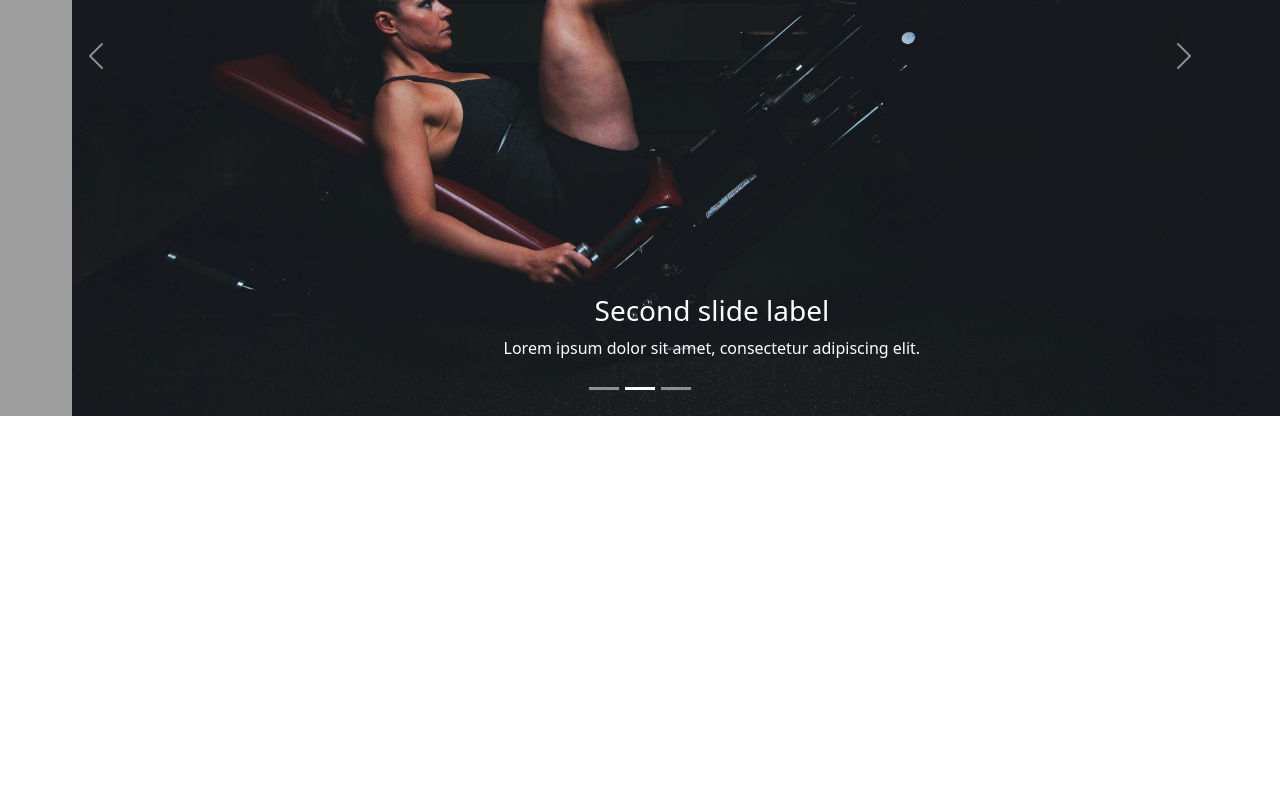
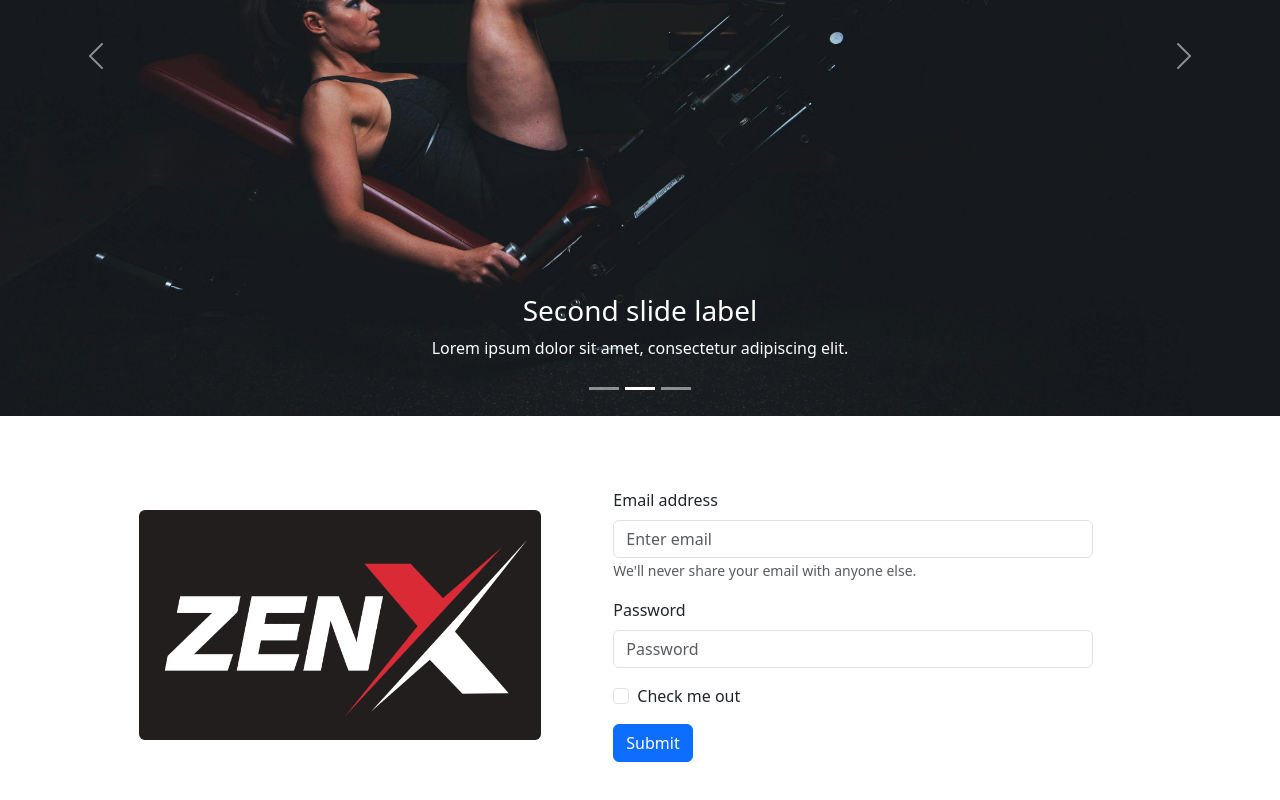
Before and after one commit to Ujjawal179/zenx-website, a React (Create React App) app: page / in a window 1280 px wide. Shown: the part 376-1176 px from the top of the page. Before the commit the page ends 800 px from the top, so only its background shows below. Built offline with nearby package versions, Linux system fonts and the light colour scheme; grey boxes are pictures that could not be loaded.

Commit message:
Add Login page

```diff
--- a/package.json
+++ b/package.json
@@ -10,6 +10,7 @@
     "react": "^18.3.1",
     "react-bootstrap": "^2.10.4",
     "react-dom": "^18.3.1",
+    "react-icons": "^5.2.1",
     "react-scripts": "5.0.1",
     "web-vitals": "^2.1.4"
   },
--- a/src/App.css
+++ b/src/App.css
@@ -1,4 +1,24 @@
 @import url('https://fonts.googleapis.com/css2?family=Roboto:ital,wght@0,100;0,300;0,400;0,500;0,700;0,900;1,100;1,300;1,400;1,500;1,700;1,900&display=swap');
+
+:root {
+  --background-color: #000;  /* Dark theme default */
+  --text-color: #fff;
+  --accent-color: #ddd;
+  /* Add more variables for specific elements */
+}
+
+
+body {
+  margin: 0;
+  background-color: var(--background-color);
+  color: var(--text-color);
+  font-family: Roboto, -apple-system, BlinkMacSystemFont, 'Segoe UI', 'Roboto', 'Oxygen',
+    'Ubuntu', 'Cantarell', 'Fira Sans', 'Droid Sans', 'Helvetica Neue',
+    sans-serif;
+  -webkit-font-smoothing: antialiased;
+  -moz-osx-font-smoothing: grayscale;
+}
+
 
 .roboto-thin {
   font-family: "Roboto", sans-serif;
--- a/src/App.js
+++ b/src/App.js
@@ -1,12 +1,14 @@
 import './App.css';
 import OffcanvasExample from './components/Navbar/Navbar';
 import ControlledCarousel from './components/Carousel/Carousel';
+import Login from './pages/Login/Login';
 
 function App() {
   return (
     <div>
     <OffcanvasExample/>
     <ControlledCarousel/>
+    <Login/>
     </div>
   );
 }
--- a/src/index.css
+++ b/src/index.css
@@ -1,6 +1,16 @@
+:root {
+  --background-color: #000;  /* Dark theme default */
+  --text-color: #fff;
+  --accent-color: #ddd;
+  /* Add more variables for specific elements */
+}
+
+
 body {
   margin: 0;
-  font-family: -apple-system, BlinkMacSystemFont, 'Segoe UI', 'Roboto', 'Oxygen',
+  background-color: var(--background-color);
+  color: var(--text-color);
+  font-family: Roboto, -apple-system, BlinkMacSystemFont, 'Segoe UI', 'Roboto', 'Oxygen',
     'Ubuntu', 'Cantarell', 'Fira Sans', 'Droid Sans', 'Helvetica Neue',
     sans-serif;
   -webkit-font-smoothing: antialiased;
--- a/src/index.js
+++ b/src/index.js
@@ -8,9 +8,7 @@ import 'bootstrap/dist/css/bootstrap.min.css';
 
 const root = ReactDOM.createRoot(document.getElementById('root'));
 root.render(
-  <React.StrictMode>
     <App />
-  </React.StrictMode>
 );
 
 // If you want to start measuring performance in your app, pass a function
--- /dev/null
+++ b/src/pages/Login/Login.css
@@ -0,0 +1,3 @@
+.main{
+    display: flex;
+}
--- /dev/null
+++ b/src/pages/Login/Login.js
@@ -0,0 +1,46 @@
+import React from 'react'
+import Button from 'react-bootstrap/Button';
+import Row from 'react-bootstrap/Row';
+import Col from 'react-bootstrap/Col';
+import Form from 'react-bootstrap/Form';
+import Container from 'react-bootstrap/Container';
+import Image from 'react-bootstrap/Image';
+
+
+function Login() {
+    return (
+        <>
+        <Container fluid className='mt-4'>
+            <Row className="justify-content-center align-items-center">
+                <Col  xs={6} md={4}>
+                <Image src="/logo.png" rounded style={{"width":"-webkit-fill-available", padding:"auto"}}/>
+                </Col>
+                <Col xs={12} md={8} style={{maxWidth:"600px"}}>
+                    <Form className='p-5'>
+                        <Form.Group className="mb-3" controlId="formBasicEmail">
+                            <Form.Label>Email address</Form.Label>
+                            <Form.Control type="email" placeholder="Enter email" />
+                            <Form.Text className="text-muted">
+                            We'll never share your email with anyone else.
+                            </Form.Text>
+                        </Form.Group>
+
+                        <Form.Group className="mb-3" controlId="formBasicPassword">
+                            <Form.Label>Password</Form.Label>
+                            <Form.Control type="password" placeholder="Password" />
+                        </Form.Group>
+                        <Form.Group className="mb-3" controlId="formBasicCheckbox">
+                            <Form.Check type="checkbox" label="Check me out" />
+                        </Form.Group>
+                        <Button variant="primary" type="submit">
+                            Submit
+                        </Button>
+                    </Form>
+                </Col>
+            </Row>
+        </Container>
+        </>
+     );
+}
+
+export default Login;
```
Also changed, not shown: 1 other file (tests, documents, lock files or other folders).
